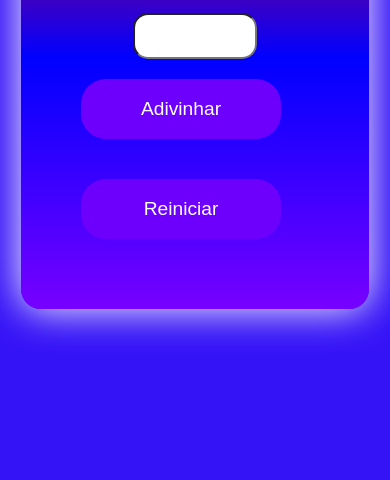
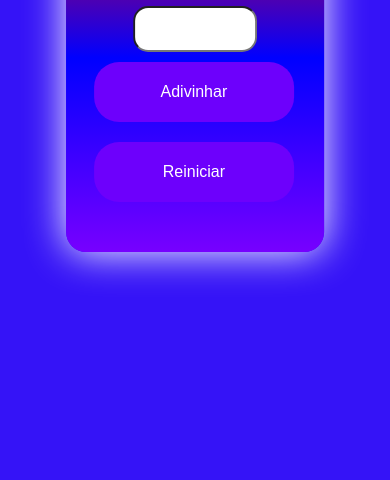
Before and after one commit to jordanrafaell/adivinhaJogo.github.io, a plain HTML site: page index.html in a window 390 px wide. Shown: the part 364-844 px from the top of the page. Drawn offline with Linux system fonts and the light colour scheme.

Commit message:
Projeto finalizado

```diff
--- a/index.html
+++ b/index.html
@@ -3,6 +3,7 @@
 <head>
 	<meta charset="UTF-8">
   <link rel="stylesheet" href="style/style.css">
+  <link rel="stylesheet" href="/style/responsivo.css">
 	<title>Jogo de Adivinhação</title>
 </head>
 <body>
--- /dev/null
+++ b/style/responsivo.css
@@ -0,0 +1,162 @@
+/* Default styles */
+body {
+    background-color: rgb(53, 19, 247);
+  }
+
+  .container {
+    display: flex;
+    justify-content: center;
+    align-items: center;
+    height: 100vh;
+  }
+
+  .card {
+    position: absolute;
+    top: 50%;
+    left: 50%;
+    transform: translate(-50%, -50%);
+    background: linear-gradient(red, blue, rgb(119, 0, 255));
+    padding: 50px;
+    border-radius: 20px;
+    box-shadow: 0px 0px 40px #ffffff;
+    color: #ebeaec;
+    text-align: center;
+  }
+
+  h1 {
+    font-size: 46px;
+    margin: 0 auto;
+  }
+
+  form {
+    margin-bottom: 20px;
+  }
+
+  label {
+    display: block;
+    font-size: 24px;
+    margin-bottom: 10px;
+  }
+
+  input[type="number"] {
+    font-size: 24px;
+    padding: 10px;
+    width: 80px;
+  }
+
+  button {
+    background-color: #ff0000;
+    border: 4px solid rgb(0, 0, 0);
+    border-radius: 15px;
+    color: #fff;
+    cursor: pointer;
+    font-size: 24px;
+    height: 60px;
+    width: 200px;
+    display: inline-block;
+    margin: 10px;
+    float: left;
+  }
+
+  #guess {
+    display: flex;
+    margin: 0px auto;
+    padding: 10px;
+    font-size: 1.2em;
+    width: 100px;
+    border-radius: 15px;
+  }
+
+  #submit,
+  #reset {
+    display: inline-block;
+    margin: 20px 10px;
+    padding: 10px 20px;
+    background-color: #6d00fc;
+    border: none;
+    border-radius: 25px;
+    font-size: 1.2em;
+    cursor: pointer;
+    transition: background 0.3s;
+
+  }
+
+  #submit:hover,
+  #reset:hover {
+    background-color: #fc0000;
+  }
+
+  #result {
+    font-size: 24px;
+    margin-top: 20px;
+  }
+
+  #win {
+    color: #4caf50;
+  }
+
+  #lose {
+    color: #f44336;
+  }
+
+  /* Media queries for smaller screens */
+  @media only screen and (max-width: 768px) {
+    .card {
+      padding: 30px;
+    }
+
+    h1 {
+      font-size: 30px;
+    }
+
+    input[type="number"] {
+      font-size: 20px;
+      padding: 5px;
+      width: 60px;
+    }
+
+    button {
+        margin: 0 auto;
+        float: none;
+        display: block;
+      }
+
+    #submit,
+    #reset {
+      margin: 10px;
+      padding: 5px 10px;
+      font-size: 1em;
+      margin-left: 2vw;
+    }
+  }
+
+  /* Media queries for even smaller screens */
+  @media only screen and (max-width: 1100px) {
+    .card {
+      padding: 20px;
+    }
+
+    h1 {
+      font-size: 24px;
+    }
+
+    input[type="number"] {
+      font-size: 16px;
+      padding: 5px;
+      width: 50px;
+    }
+
+    #submit,
+    #reset {
+      margin: 10px;
+      padding: 5px 10px;
+      font-size: 1em;
+      margin-left: 2vw;
+    }
+
+    button {
+        margin: 0 auto;
+        float: none;
+        display: block;
+      }
+}
```
